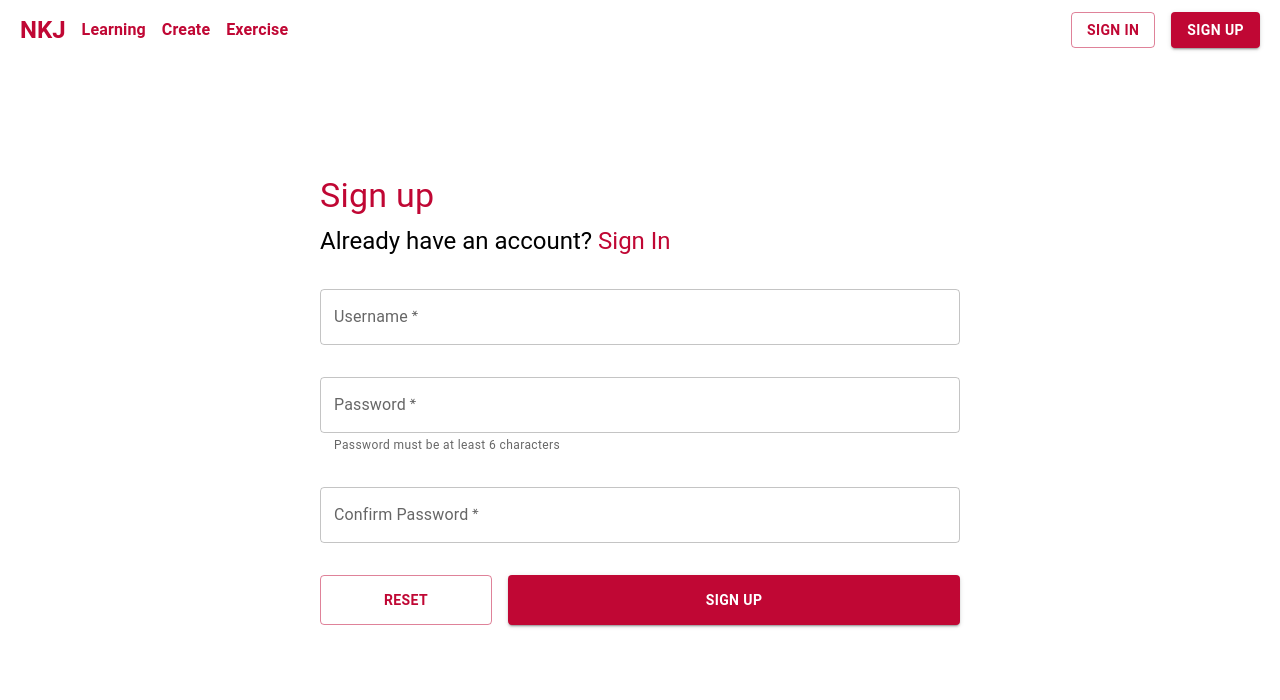
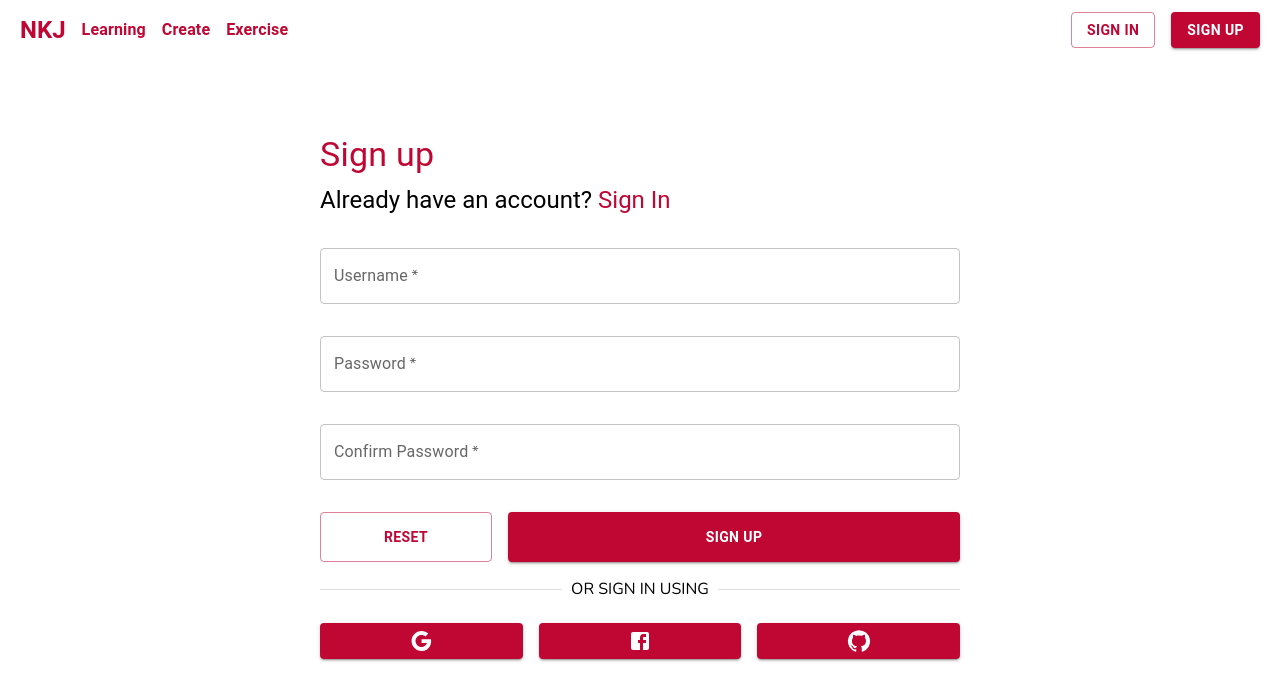
Before and after one commit to khanhngn-dev/NKJ, a React (Create React App) app: page /signup in a window 1280 px wide. Shown: the top 700 px of the page. Built offline with nearby package versions, Linux system fonts and the light colour scheme.

Commit message:
LOLOLOLOL

```diff
--- a/src/components/Navigation/Navigation.component.jsx
+++ b/src/components/Navigation/Navigation.component.jsx
@@ -19,6 +19,7 @@ const Navigation = () => {
 					underline='none'
 					sx={{
 						fontWeight: 700,
+						cursor: 'pointer',
 					}}
 					onClick={() => navigate('/')}
 				>
@@ -30,6 +31,7 @@ const Navigation = () => {
 					underline='hover'
 					sx={{
 						fontWeight: 700,
+						cursor: 'pointer',
 					}}
 					onClick={() => navigate('/learning')}
 				>
@@ -41,6 +43,7 @@ const Navigation = () => {
 					underline='hover'
 					sx={{
 						fontWeight: 700,
+						cursor: 'pointer',
 					}}
 					onClick={() => navigate('/create')}
 				>
@@ -52,6 +55,7 @@ const Navigation = () => {
 					underline='hover'
 					sx={{
 						fontWeight: 700,
+						cursor: 'pointer',
 					}}
 					onClick={() => navigate('/exercise')}
 				>
--- /dev/null
+++ b/src/components/Toastr/Toastr.component.jsx
@@ -0,0 +1,23 @@
+import { useCallback, useEffect, useMemo, useState } from 'react';
+import { Alert } from '@mui/material';
+import { ToastrWarpper } from './Toastr.styles';
+
+const Toastr = ({ severity, children, timeToLive }) => {
+	const [out, setOut] = useState(false);
+
+	useEffect(() => {
+		setTimeout(() => {
+			setOut(true);
+		}, timeToLive * 1000);
+	}, []);
+
+	return (
+		<ToastrWarpper className={out ? 'out' : 'in'}>
+			<Alert severity={severity} variant='filled'>
+				{children}
+			</Alert>
+		</ToastrWarpper>
+	);
+};
+
+export default Toastr;
--- /dev/null
+++ b/src/components/Toastr/Toastr.styles.jsx
@@ -0,0 +1,22 @@
+import styled from '@emotion/styled';
+
+export const ToastrWarpper = styled.div`
+	position: absolute;
+	top: 70px;
+	transition: 1s ease;
+	&.in {
+		right: 10px;
+		animation: flyIn 1s ease;
+	}
+	&.out {
+		right: -500px;
+	}
+	@keyframes flyIn {
+		from {
+			right: -200px;
+		}
+		to {
+			right: 10px;
+		}
+	}
+`;
--- a/src/pages/SignUpPage/SignUpPage.jsx
+++ b/src/pages/SignUpPage/SignUpPage.jsx
@@ -1,16 +1,40 @@
-import { useState } from 'react';
+import { useEffect, useState } from 'react';
 import { useNavigate } from 'react-router';
-import { TextField, Stack, Typography, Link, Button } from '@mui/material';
+import { TextField, Stack, Typography, Link, Button, Divider } from '@mui/material';
+import GoogleIcon from '@mui/icons-material/Google';
+import FacebookIcon from '@mui/icons-material/Facebook';
+import GitHubIcon from '@mui/icons-material/GitHub';
+import {
+	createUserUsingEmailPassword,
+	signInUsingFacebookPopUp,
+	signInUsingGooglePopUp,
+	signInUsingGithubPopup,
+} from '../../utils/firebase/firebase.utils';
+import Toastr from '../../components/Toastr/Toastr.component';
 
-const initialFormField = {
+const defaultFormField = {
 	email: '',
 	password: '',
 	confirmPassword: '',
 };
 
+const defaultErrorEmail = {
+	message: '',
+};
+const defaultErrorPwd = {
+	message: '',
+};
+const defaultNoti = {
+	message: '',
+	state: '',
+};
+
 const SignUpPage = () => {
 	const navigate = useNavigate();
-	const [formField, setFormField] = useState(initialFormField);
+	const [formField, setFormField] = useState(defaultFormField);
+	const [emailError, setEmailError] = useState(defaultErrorEmail);
+	const [pwdError, setPwdError] = useState(defaultErrorPwd);
+	const [signUpNoti, setSignUpNoti] = useState(defaultNoti);
 	const { email, password, confirmPassword } = formField;
 
 	const onChangeHandler = (e) => {
@@ -19,10 +43,52 @@ const SignUpPage = () => {
 	};
 
 	const resetFormHandler = () => {
-		setFormField(initialFormField);
+		setFormField(defaultFormField);
 	};
 
+	const onSubmitHandler = async (e) => {
+		e.preventDefault();
+		if (emailError.message || pwdError.message) {
+			return;
+		}
+		try {
+			await createUserUsingEmailPassword(email, password);
+			setSignUpNoti({ message: 'Sign up successfully', state: 'success' });
+		} catch (e) {
+			setEmailError({
+				message: e?.code?.split('/')[1].replace(/-/g, ' ').toUpperCase(),
+			});
+		}
+		// resetFormHandler();
+	};
+
+	const handlePopupSignUp = async (popUp) => {
+		try {
+			await popUp();
+		} catch (e) {
+			if (e.code === 'auth/account-exists-with-different-credential') {
+				setSignUpNoti({
+					message: 'Account already exist with different credentials',
+					state: 'error',
+				});
+			}
+		}
+	};
+
+	useEffect(() => {
+		if (password.length < 6 && password !== '') {
+			setPwdError({ message: 'Password needs to be at least 6 characters' });
+		} else if (password !== confirmPassword) {
+			setPwdError({
+				message: 'Password does not match',
+			});
+		} else {
+			setPwdError({ message: '' });
+		}
+	}, [password, confirmPassword]);
+
 	return (
+		<>
 			<div
 				style={{
 					width: '100%',
@@ -51,7 +117,7 @@ const SignUpPage = () => {
 							</Link>
 						</Typography>
 					</Stack>
-				<form>
+					<form onSubmit={onSubmitHandler}>
 						<Stack direction='column' spacing={4} alignItems='center' justifyContent='center'>
 							<TextField
 								label='Username'
@@ -60,8 +126,13 @@ const SignUpPage = () => {
 								value={email}
 								required
 								type='email'
-							onChange={onChangeHandler}
+								onChange={(e) => {
+									setEmailError({ message: '' });
+									onChangeHandler(e);
+								}}
 								fullWidth
+								helperText={emailError.message}
+								error={emailError.message.length !== 0}
 							></TextField>
 							<TextField
 								label='Password'
@@ -70,9 +141,11 @@ const SignUpPage = () => {
 								value={password}
 								required
 								type='password'
-							onChange={onChangeHandler}
+								onChange={(e) => {
+									onChangeHandler(e);
+								}}
 								fullWidth
-							helperText='Password must be at least 6 characters'
+								error={pwdError.message}
 							></TextField>
 							<TextField
 								label='Confirm Password'
@@ -81,9 +154,19 @@ const SignUpPage = () => {
 								value={confirmPassword}
 								required
 								type='password'
-							onChange={onChangeHandler}
+								onChange={(e) => {
+									onChangeHandler(e);
+								}}
 								fullWidth
+								helperText={pwdError.message}
+								error={pwdError.message.length !== 0}
 							></TextField>
+							<Stack
+								direction='column'
+								divider={<Divider variant='middle'>OR SIGN IN USING</Divider>}
+								sx={{ width: '100%' }}
+								spacing={2}
+							>
 								<Stack direction='row' spacing={2} sx={{ width: '100%', height: '50px' }}>
 									<Button
 										type='reset'
@@ -107,10 +190,52 @@ const SignUpPage = () => {
 										Sign up
 									</Button>
 								</Stack>
+								<Stack
+									direction='row'
+									spacing={2}
+									sx={{ width: '100%', height: '50px' }}
+									alignItems='center'
+									justifyContent='center'
+								>
+									<Button
+										type='button'
+										color='primary'
+										variant='contained'
+										sx={{ flex: 1 }}
+										onClick={() => handlePopupSignUp(signInUsingGooglePopUp)}
+									>
+										<GoogleIcon />
+									</Button>
+									<Button
+										type='button'
+										color='primary'
+										variant='contained'
+										sx={{ flex: 1 }}
+										onClick={() => handlePopupSignUp(signInUsingFacebookPopUp)}
+									>
+										<FacebookIcon />
+									</Button>
+									<Button
+										type='button'
+										color='primary'
+										variant='contained'
+										sx={{ flex: 1 }}
+										onClick={() => handlePopupSignUp(signInUsingGithubPopup)}
+									>
+										<GitHubIcon />
+									</Button>
+								</Stack>
+							</Stack>
 						</Stack>
 					</form>
 				</Stack>
 			</div>
+			{signUpNoti.message && (
+				<Toastr severity={signUpNoti.state} timeToLive={5}>
+					{signUpNoti.message}
+				</Toastr>
+			)}
+		</>
 	);
 };
 
--- a/src/utils/firebase/firebase.utils.js
+++ b/src/utils/firebase/firebase.utils.js
@@ -1,6 +1,14 @@
 // Import the functions you need from the SDKs you need
 import { initializeApp } from 'firebase/app';
-import { getAuth } from 'firebase/auth';
+import {
+	getAuth,
+	createUserWithEmailAndPassword,
+	signInWithEmailAndPassword,
+	GoogleAuthProvider,
+	FacebookAuthProvider,
+	GithubAuthProvider,
+	signInWithPopup,
+} from 'firebase/auth';
 import { getFirestore } from 'firebase/firestore';
 // TODO: Add SDKs for Firebase products that you want to use
 // https://firebase.google.com/docs/web/setup#available-libraries
@@ -16,6 +24,41 @@ const firebaseConfig = {
 };
 
 // Initialize Firebase
+// eslint-disable-next-line
 const app = initializeApp(firebaseConfig);
 const auth = getAuth();
+// eslint-disable-next-line
 const firestore = getFirestore();
+const googleProvider = new GoogleAuthProvider();
+const facebookProvider = new FacebookAuthProvider();
+const githubProvider = new GithubAuthProvider();
+
+export const createUserUsingEmailPassword = async (email, password) => {
+	if (!email || !password) return;
+	const { user } = await createUserWithEmailAndPassword(auth, email, password);
+	return user;
+};
+
+export const signInUsingEmailPassword = async (email, password) => {
+	if (!email || !password) return;
+	const { user } = await signInWithEmailAndPassword(auth, email, password);
+	return user;
+};
+
+export const signInUsingGooglePopUp = async () => {
+	const result = await signInWithPopup(auth, googleProvider);
+	console.log(result.user);
+	return result.user;
+};
+
+export const signInUsingFacebookPopUp = async () => {
+	const result = await signInWithPopup(auth, facebookProvider);
+	console.log(result.user);
+	return result.user;
+};
+
+export const signInUsingGithubPopup = async () => {
+	const result = await signInWithPopup(auth, githubProvider);
+	console.log(result.user);
+	return result.user;
+};
```
Also changed, not shown: src/assets/Screenshot 2022-06-11 165204.png (added). Lines whose indentation alone changed are shown as unchanged.
